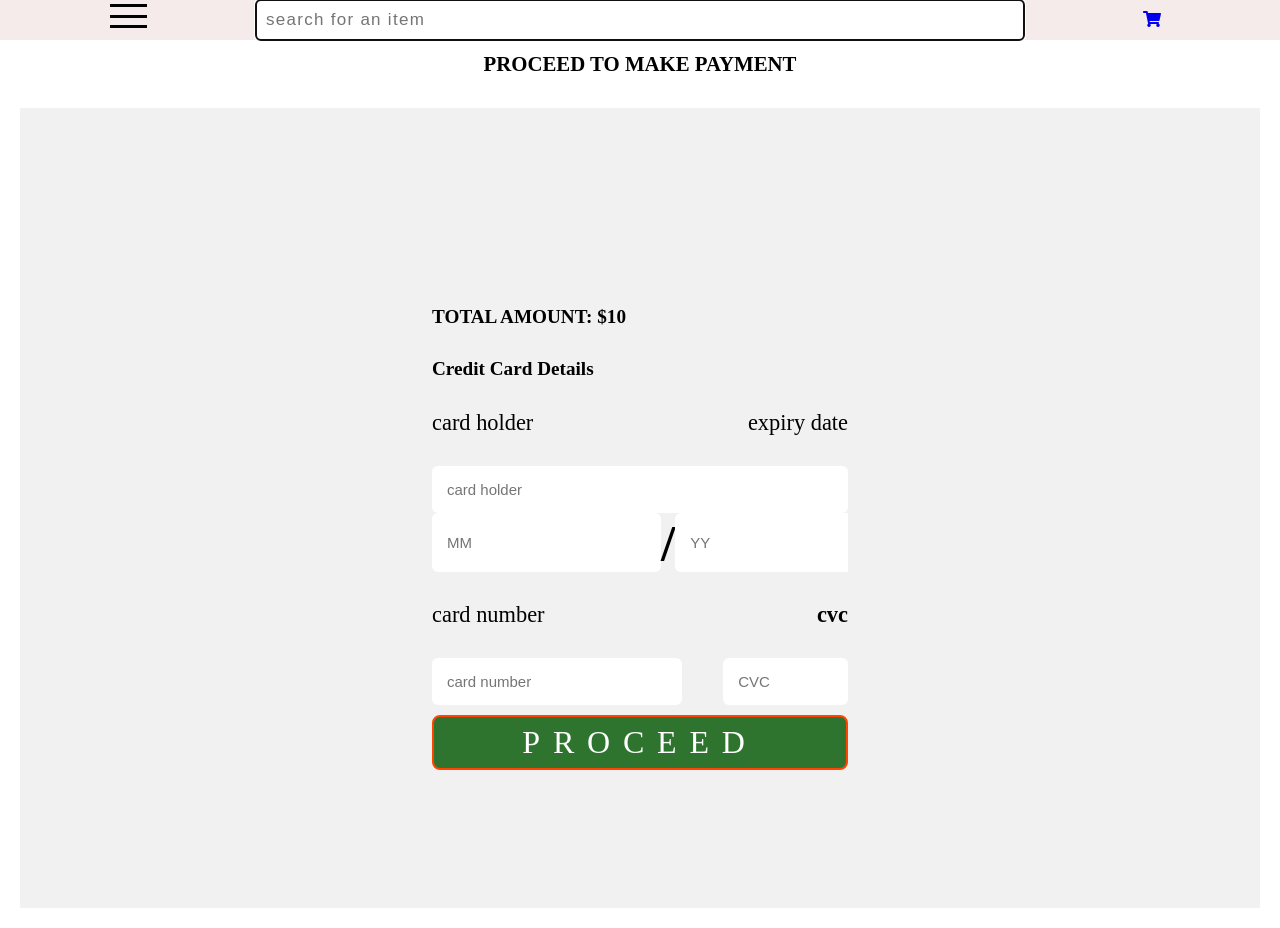
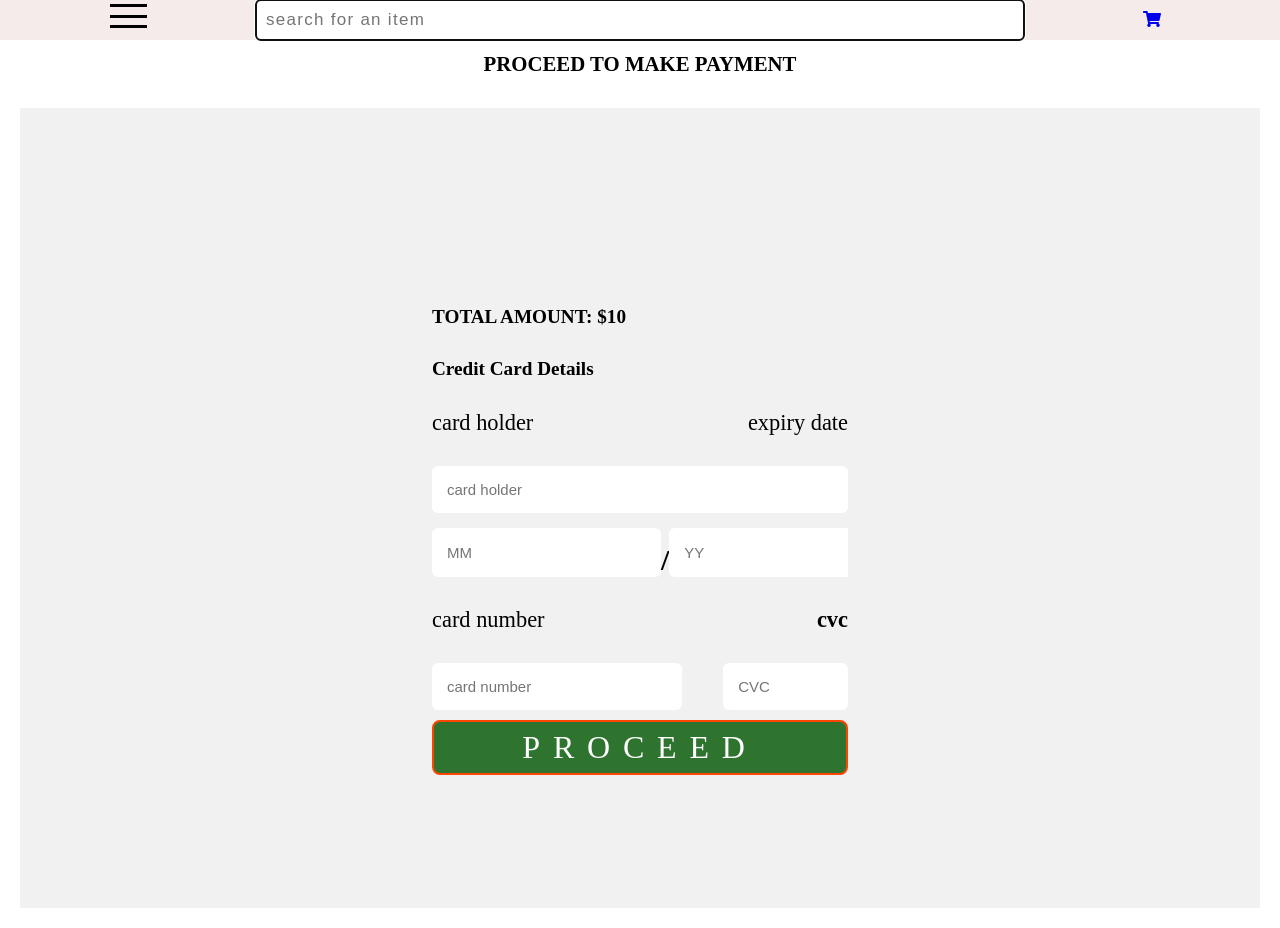
Before and after one commit to fredie7/ecomerce, a React (Create React App) app: page /checkout in a window 1280 px wide. Built offline with nearby package versions, Linux system fonts and the light colour scheme.

Commit message:
desc edify

```diff
--- a/src/shopComponents/CheckOut/CheckOut.js
+++ b/src/shopComponents/CheckOut/CheckOut.js
@@ -27,7 +27,7 @@ const CheckOut = () => {
                             </div>
                             <div className={classes.Expirydateinput}>
                                 <div className={classes.Exp}>
-                                    <input type="text" placeholder="MM"/> <span><h1>/</h1></span>
+                                    <input type="text" placeholder="MM"/> <span><h3>/</h3></span>
                                     <input type="text" placeholder="YY"/>
                                 </div>
                             </div>
--- a/src/shopComponents/CheckOut/CheckOut.module.css
+++ b/src/shopComponents/CheckOut/CheckOut.module.css
@@ -70,9 +70,10 @@
 }
 .Exp input {
     flex-basis: 48%;
-    padding: 9px;
+    padding: 7px;
     font-size: 12px;
     border-radius: 6px;
+    margin-top: 15px;
 }
 input {
     border: none;
@@ -97,7 +98,7 @@ input {
 .Cardholdcvcinput input {
     width: 100%;
     padding: 9px;
-    font-size: 15px;
+    font-size: 16px;
     border-radius: 6px;
 }
 
```
Also changed, not shown: 1 other file (tests, documents, lock files or other folders).
